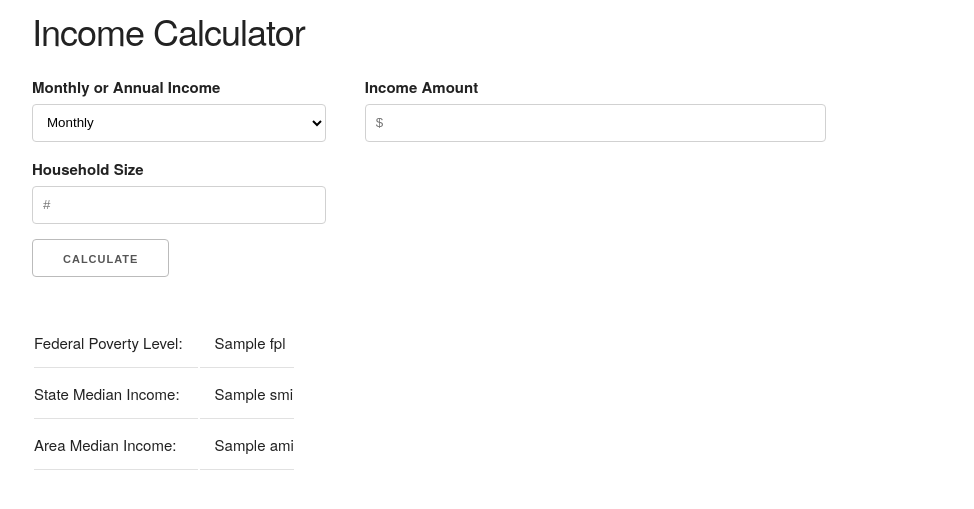
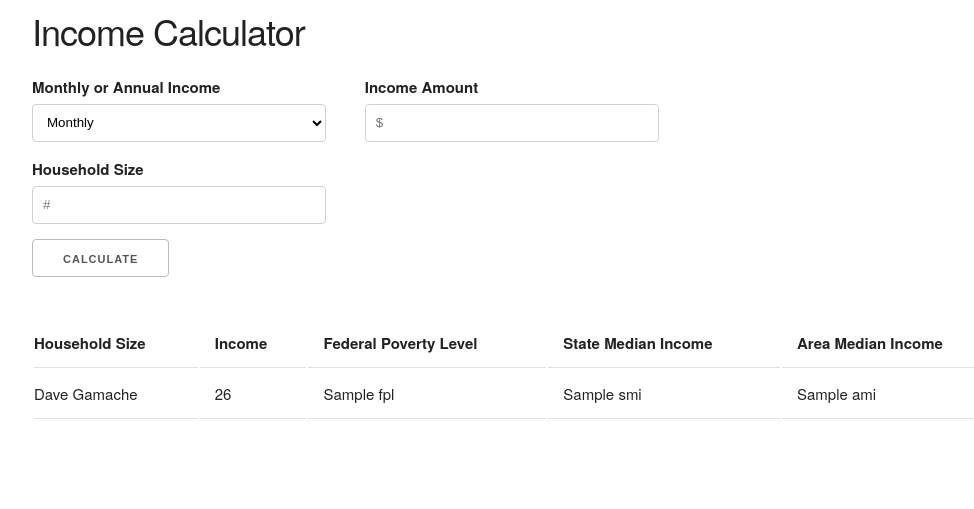
Before and after one commit to mark-hager/KC211-Income-calculator, a Flask app: template New Income Calc/templates/app.html in a window 1280 px wide. Shown: the top 509 px of the page, without its empty margins (128-1102 px from the left). Run offline with Flask 2, Linux system fonts and the light colour scheme; the template is opened without the code that fills it: most values are stand-ins (such as "Sample title", 1, 10 or a date in 2020).

Commit message:
changed table

```diff
--- a/New Income Calc/templates/app.html
+++ b/New Income Calc/templates/app.html
@@ -51,7 +51,7 @@
 
           </div>
 
-          <div class="one-half column">
+          <div class="four columns">
               <label for="Income Amount">Income Amount</label>
             <input
               type="text"
@@ -79,21 +79,35 @@
           </div>
         </div>
 
-        <!--
-        <label for="Income Measurement">Income Measurement</label>
-        <select class="u-full-width" name="Income Measurement">
-          <option value="FPL">FPL</option>
-          <option value="SMI">SMI</option>
-          <option value="AMI">AMI</option>
-        </select>
-        -->
+
 
         <input type="submit" value="Calculate" id="calc_btn" />
         <br />
 
 
       </form>
+      <table class="u-full-width">
+        <thead>
+          <tr>
+            <th>Household Size</th>
+            <th>Income</th>
+            <th>Federal Poverty Level</th>
+            <th>State Median Income</th>
+            <th>Area Median Income</th>
+          </tr>
+        </thead>
+        <tbody>
+          <tr>
+            <td>Dave Gamache</td>
+            <td>26</td>
+            <td>{{ fpl }}</td>
+            <td>{{ smi }}</td>
+            <td>{{ ami }}</td>
+          </tr>
 
+        </tbody>
+      </table>
+      <!--
       <table>
         <tr>
           <td>Federal Poverty Level:</td>
@@ -108,6 +122,7 @@
           <td>{{ ami }}</td>
         </tr>
       </table>
+      -->
     </div>
 
 
```
